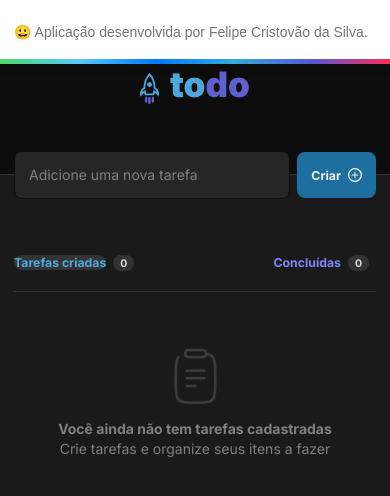
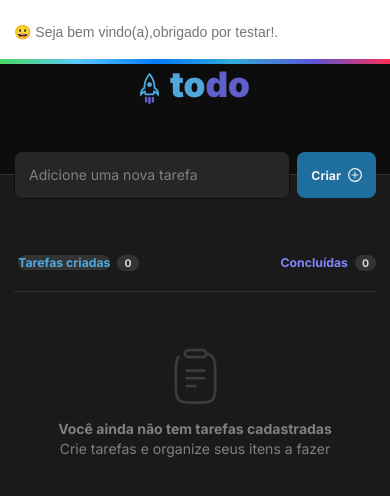
Before and after one commit to felipedev01/Gerenciador-de-Tarefas, a React (Vite) app: page / in a window 390 px wide. Shown: the top 496 px of the page. Built offline with nearby package versions, Linux system fonts and the light colour scheme.

Commit message:
atualizando

```diff
--- a/src/App.jsx
+++ b/src/App.jsx
@@ -20,7 +20,7 @@ const CloseButton = ({ closeToast }) => (
 function welcome(){
 
 
-    toast('😀 Aplicação desenvolvida por Felipe Cristovão da Silva. ',{
+    toast('😀 Seja bem vindo(a),obrigado por testar!. ',{
       autoClose: 4000,
       position: toast.POSITION.TOP_CENTER,
 
--- a/src/Componentes/DisplayTasksEmpty.jsx
+++ b/src/Componentes/DisplayTasksEmpty.jsx
@@ -6,7 +6,7 @@ export function DisplayTasksEmpty({doneTaskTotalCount}){
     return(
         <div>
         <header>
-        <strong>
+        <strong className={styles.createdTask}>
           <span className={styles.createdTasksText}>
           Tarefas criadas
           </span>
--- a/src/Componentes/DisplayTasksEmpty.module.css
+++ b/src/Componentes/DisplayTasksEmpty.module.css
@@ -31,3 +31,15 @@
     margin-right:0.5rem;
 
 }
+@media(max-width: 768px){
+
+    .createdTask{
+        margin-left:0.3rem;
+    }
+    .doneTasks{
+        margin-right: 0!Important;
+
+    }
+
+
+ }
--- a/src/Componentes/DisplayTasksWithContent.jsx
+++ b/src/Componentes/DisplayTasksWithContent.jsx
@@ -32,8 +32,8 @@ import { Tasks } from './Tasks'
     return(
 
       <div>
-      <header>
-        <strong>
+      <header >
+        <strong className={styles.createdTask}>
           <span className={styles.createdTasksText}>
           Tarefas criadas
           </span>
--- a/src/Componentes/DisplayTasksWithContent.module.css
+++ b/src/Componentes/DisplayTasksWithContent.module.css
@@ -101,7 +101,17 @@
 }
 
 
+@media(max-width: 768px){
 
+    .createdTask{
+        margin-left:0.3rem;
+    }.doneTasks{
+        margin-right: 0!Important;
+
+    }
+
+
+ }
 
 
 
```
